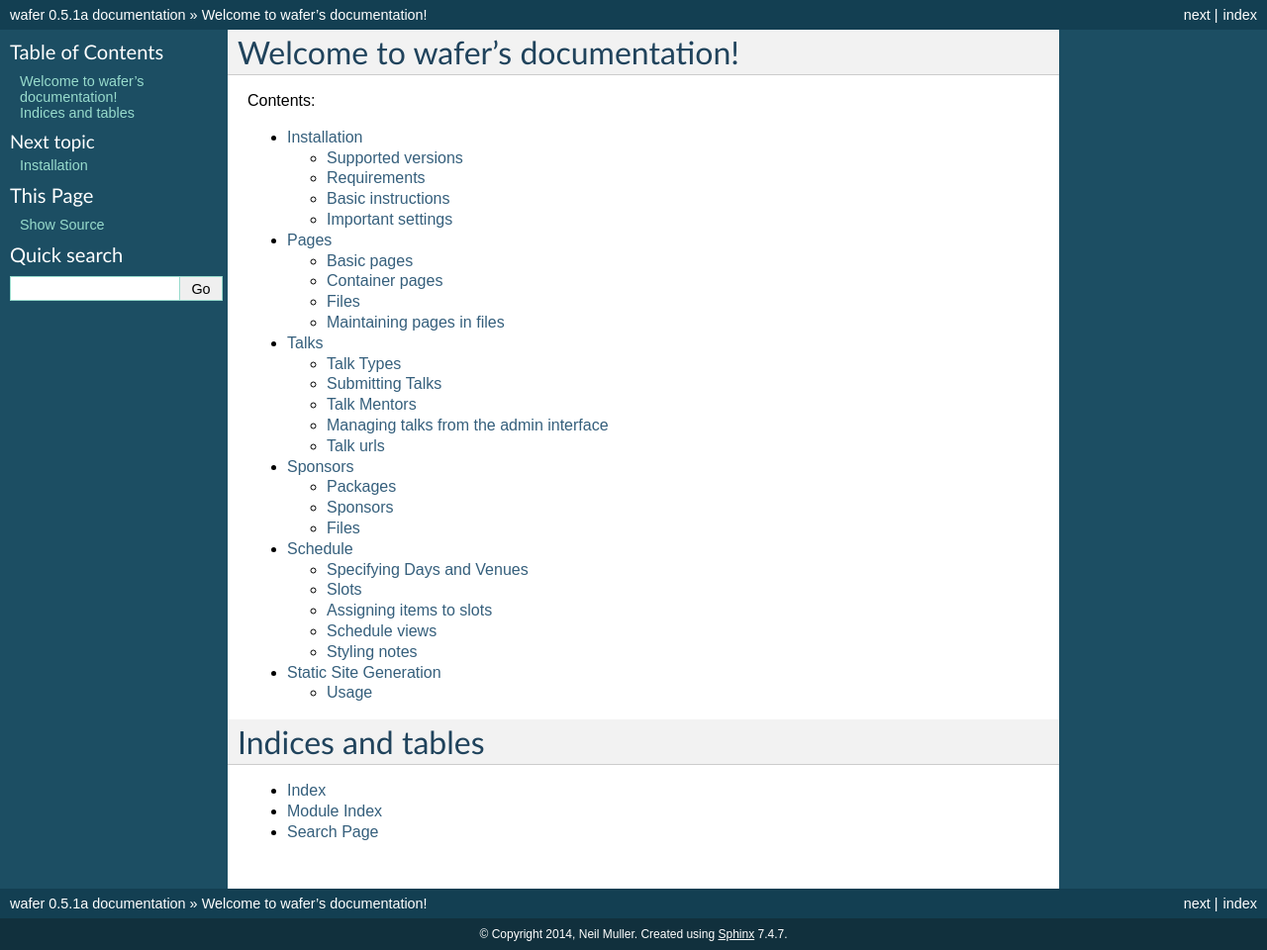
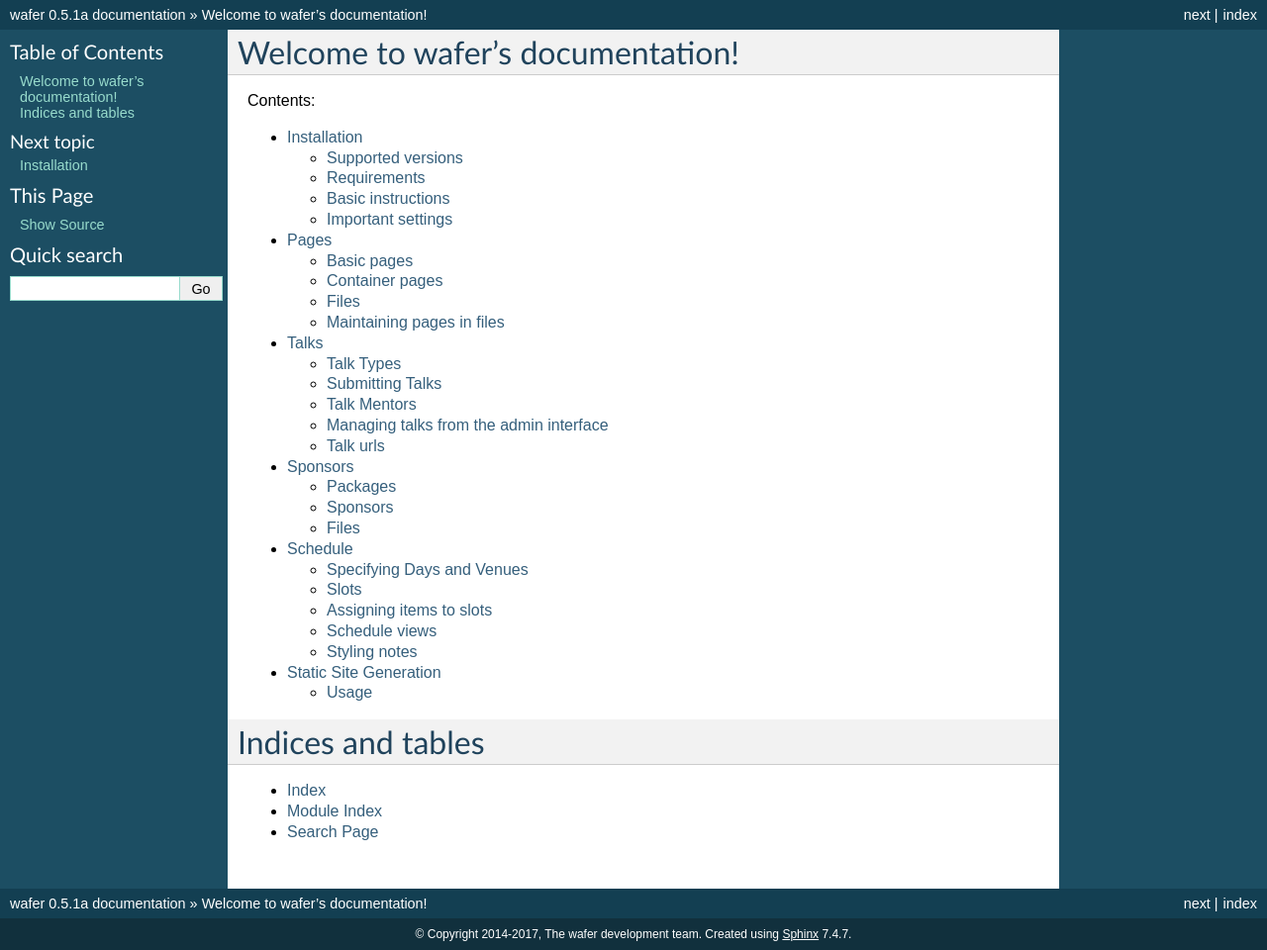
Before and after one commit to CTPUG/wafer, a Sphinx documentation site: the page built from docs/index.rst, in a window 1280 px wide. Shown: the whole page at 99% size. Built offline with Sphinx 7.4.7, drawn with Linux system fonts in a browser that asks for light colours.

Commit message:
Update years in the generated docs. Also change credit to 'wafer developement team', rather than just me

```diff
--- a/docs/conf.py
+++ b/docs/conf.py
@@ -41,7 +41,7 @@ master_doc = 'index'
 
 # General information about the project.
 project = u'wafer'
-copyright = u'2014, Neil Muller'
+copyright = u'2014-2017, The wafer development team'
 
 # The version info for the project you're documenting, acts as replacement for
 # |version| and |release|, also used in various other places throughout the
@@ -184,7 +184,7 @@ latex_elements = {
 # (source start file, target name, title, author, documentclass [howto/manual]).
 latex_documents = [
   ('index', 'wafer.tex', u'wafer Documentation',
-   u'Neil Muller', 'manual'),
+   u'The wafer development team', 'manual'),
 ]
 
 # The name of an image file (relative to this directory) to place at the top of
@@ -214,7 +214,7 @@ latex_documents = [
 # (source start file, name, description, authors, manual section).
 man_pages = [
     ('index', 'wafer', u'wafer Documentation',
-     [u'Neil Muller'], 1)
+     [u'The wafer development team'], 1)
 ]
 
 # If true, show URL addresses after external links.
@@ -228,7 +228,7 @@ man_pages = [
 #  dir menu entry, description, category)
 texinfo_documents = [
   ('index', 'wafer', u'wafer Documentation',
-   u'Neil Muller', 'wafer', 'One line description of project.',
+   u'The wafer development team', 'wafer', 'One line description of project.',
    'Miscellaneous'),
 ]
 
```
